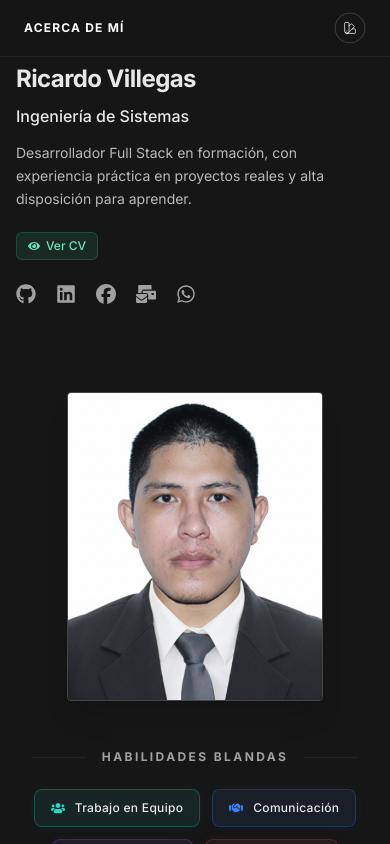
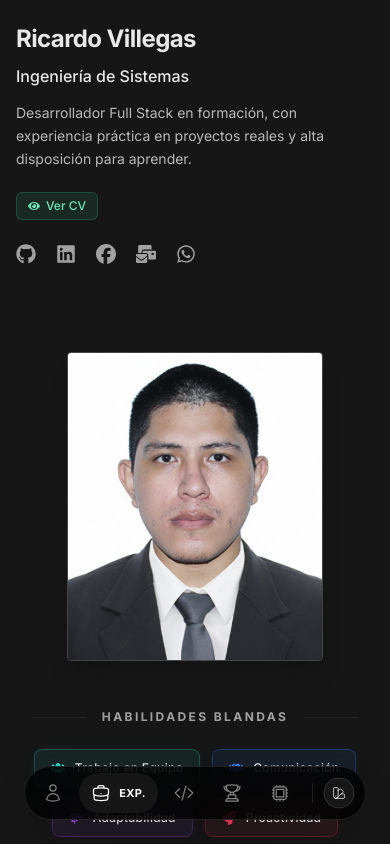
Before and after one commit to darkira2004/darkira2004.github.io, a React (Vite) app: page / in a window 390 px wide. Shown: the top 844 px of the page. Built offline with nearby package versions, Linux system fonts and the light colour scheme.

Commit message:
navbar mobile

```diff
--- a/src/App.jsx
+++ b/src/App.jsx
@@ -2,7 +2,7 @@ import { useEffect, useState, Suspense, lazy, useRef } from "react";
 import SideNav from "./components/SideNav";
 import Profile from "./components/Profile";
 import SocialLinks from "./components/SocialLinks";
-import CurrentSectionHeader from "./components/CurrentSectionHeader";
+import Navbar from "./components/Navbar";
 import AboutSection from "./sections/AboutSection";
 import ThemeSelector from "./components/ThemeSelector";
 import { THEMES } from "./constants/themes";
@@ -109,7 +109,7 @@ export default function App() {
 
       <div className="lg:flex min-h-screen relative z-0 max-w-7xl mx-auto px-4 sm:px-6 lg:px-8">
         {/* Perfil solo visible en mobile */}
-        <header className="flex flex-col items-start w-full pt-16 pb-6 lg:hidden">
+        <header className="flex flex-col items-start w-full pt-6 pb-6 lg:hidden">
           <Profile />
           <div className="mt-6">
             <SocialLinks />
@@ -127,8 +127,13 @@ export default function App() {
         </aside>
 
         {/* COLUMNA DERECHA — CON SCROLL */}
-        <main ref={mainRef} className="flex-1 lg:w-[55%] xl:w-[60%] py-6 lg:py-24 space-y-2">
-          <CurrentSectionHeader themeColor={themeColor} onThemeChange={setThemeColor} />
+        <main ref={mainRef} className="flex-1 lg:w-[55%] xl:w-[60%] py-6 pb-24 lg:py-24 space-y-2">
+          <Navbar
+            activeSection={activeSection}
+            onSectionSelect={handleNavClick}
+            themeColor={themeColor}
+            onThemeChange={setThemeColor}
+          />
 
           <AboutSection themeColor={themeColor} />
 
--- a/src/components/CurrentSectionHeader.jsx
+++ /dev/null
@@ -1,53 +0,0 @@
-import { useEffect, useState } from "react";
-import ThemeSelector from "./ThemeSelector";
-
-export default function CurrentSectionHeader({ themeColor, onThemeChange }) {
-  const [current, setCurrent] = useState("SOBRE MÍ");
-
-  const sectionNames = {
-    about: "ACERCA DE MÍ",
-    experience: "EXPERIENCIA",
-    projects: "PROYECTOS",
-    certificates: "CERTIFICADOS",
-    techstack: "TECNOLOGÍAS"
-  };
-
-  useEffect(() => {
-    const handleScroll = () => {
-      const sections = document.querySelectorAll("section[id]");
-      const viewportMiddle = window.innerHeight / 3;
-      let closest = { label: "about", distance: Infinity };
-
-      sections.forEach((section) => {
-        const rect = section.getBoundingClientRect();
-        if (rect.top < viewportMiddle && rect.bottom > 0) {
-          const distance = Math.abs(rect.top);
-          if (distance < closest.distance) {
-            closest = { label: section.dataset.label, distance };
-          }
-        }
-      });
-
-      setCurrent(sectionNames[closest.label] || closest.label.toUpperCase());
-    };
-
-    window.addEventListener("scroll", handleScroll);
-    handleScroll();
-    return () => window.removeEventListener("scroll", handleScroll);
-    // eslint-disable-next-line react-hooks/exhaustive-deps
-  }, []);
-
-  return (
-    <div
-      className="lg:hidden fixed top-0 inset-x-0 backdrop-blur-2xl z-40 border-b border-white/5 safe-area-inset transition-all duration-300"
-      style={{ backgroundColor: themeColor ? `${themeColor.slice(0, 7)}cc` : "rgba(26,26,26,0.8)" }}
-    >
-      <div className="flex items-center justify-between h-14 px-6">
-        <span className="text-xs font-bold tracking-widest text-white uppercase drop-shadow-sm">
-          {current}
-        </span>
-        <ThemeSelector value={themeColor} onChange={onThemeChange} className="scale-90" />
-      </div>
-    </div>
-  );
-}
--- /dev/null
+++ b/src/components/Navbar.jsx
@@ -0,0 +1,75 @@
+import { UserIcon, BriefcaseIcon, CodeBracketIcon, TrophyIcon, CpuChipIcon } from "@heroicons/react/24/outline";
+import { motion, AnimatePresence, LayoutGroup } from "framer-motion";
+import ThemeSelector from "./ThemeSelector";
+
+export default function Navbar({ activeSection, onSectionSelect, themeColor, onThemeChange }) {
+  const items = [
+    { id: "about", icon: UserIcon, label: "Sobre Mí" },
+    { id: "experience", icon: BriefcaseIcon, label: "Exp." },
+    { id: "projects", icon: CodeBracketIcon, label: "Proyectos" },
+    { id: "certificates", icon: TrophyIcon, label: "Cert." },
+    { id: "techstack", icon: CpuChipIcon, label: "Tech" }
+  ];
+
+  /* Fallback simple si no recibe prop (aunque App.jsx ya lo maneja) */
+  const active = activeSection || "about";
+
+  return (
+    <div className="fixed bottom-6 inset-x-0 z-50 flex justify-center lg:hidden pointer-events-none">
+      <nav className="flex items-center gap-1 p-1.5 bg-black/80 backdrop-blur-xl rounded-full border border-white/10 shadow-2xl pointer-events-auto transition-all duration-300">
+        <LayoutGroup>
+          {items.map((item) => {
+            const isActive = active === item.id;
+            return (
+              <a
+                key={item.id}
+                href={`#${item.id}`}
+                onClick={() => onSectionSelect && onSectionSelect(item.id)}
+                className={`relative flex items-center justify-center h-10 px-3 rounded-full transition-all duration-500 ease-out`}
+                style={{
+                  minWidth: isActive ? "auto" : "40px"
+                }}
+              >
+                {isActive && (
+                  <motion.div
+                    layoutId="active-pill"
+                    className="absolute inset-0 rounded-full"
+                    style={{ backgroundColor: themeColor || "#ffffff" }}
+                    transition={{ type: "spring", stiffness: 300, damping: 30 }}
+                  />
+                )}
+
+                <item.icon className={`w-5 h-5 z-10 transition-colors duration-200 ${isActive ? 'text-white' : 'text-white/50'}`} />
+
+                <AnimatePresence>
+                  {isActive && (
+                    <motion.span
+                      initial={{ opacity: 0, width: 0, marginLeft: 0 }}
+                      animate={{ opacity: 1, width: "auto", marginLeft: 8 }}
+                      exit={{ opacity: 0, width: 0, marginLeft: 0 }}
+                      transition={{ duration: 0.2, delay: 0.05 }}
+                      className="text-[11px] font-bold uppercase tracking-wide text-white whitespace-nowrap overflow-hidden z-10"
+                    >
+                      {item.label}
+                    </motion.span>
+                  )}
+                </AnimatePresence>
+              </a>
+            );
+          })}
+        </LayoutGroup>
+
+        <div className="w-px h-5 bg-white/10 mx-1.5" />
+
+        <div className="mr-1">
+          <ThemeSelector
+            value={themeColor}
+            onChange={onThemeChange}
+            direction="up"
+            className="scale-90"
+          />
+        </div>
+      </nav>
+    </div>
+  );
+}
--- a/src/components/ThemeSelector.jsx
+++ b/src/components/ThemeSelector.jsx
@@ -6,6 +6,7 @@ export default function ThemeSelector({
   value,
   onChange,
   className = "",
+  direction = "down"
 }) {
   const [open, setOpen] = useState(false);
   const wrapperRef = useRef(null);
@@ -55,7 +56,10 @@ export default function ThemeSelector({
       </button>
 
       {open && (
-        <div className="absolute mt-2 right-0 grid grid-cols-4 gap-1.5 p-2 min-w-[120px] rounded-xl bg-black/90 border border-white/10 shadow-lg z-50">
+        <div
+          className={`absolute right-0 grid grid-cols-4 gap-1.5 p-2 min-w-[120px] rounded-xl bg-black/90 border border-white/10 shadow-lg z-50 ${direction === "up" ? "bottom-full mb-2" : "mt-2"
+            }`}
+        >
           {THEMES.map((theme) => (
             <button
               key={theme.id}
```
